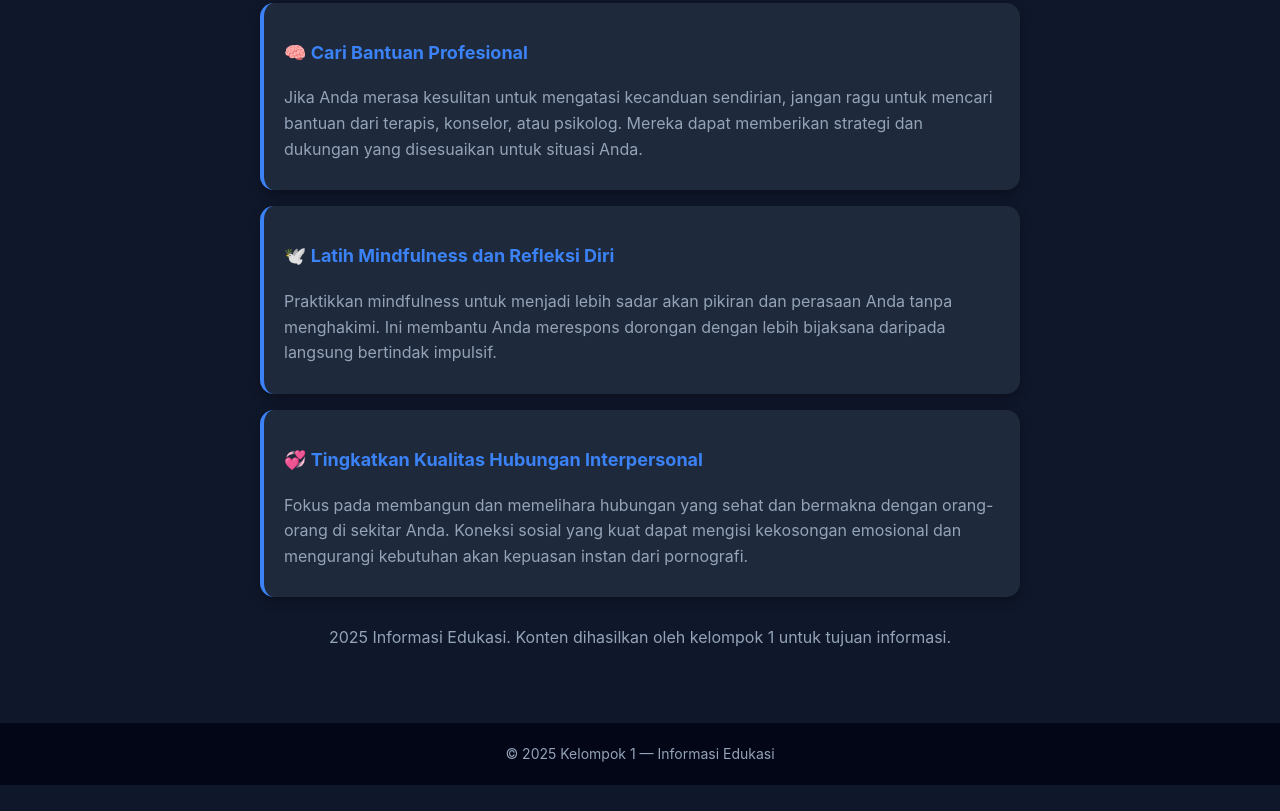
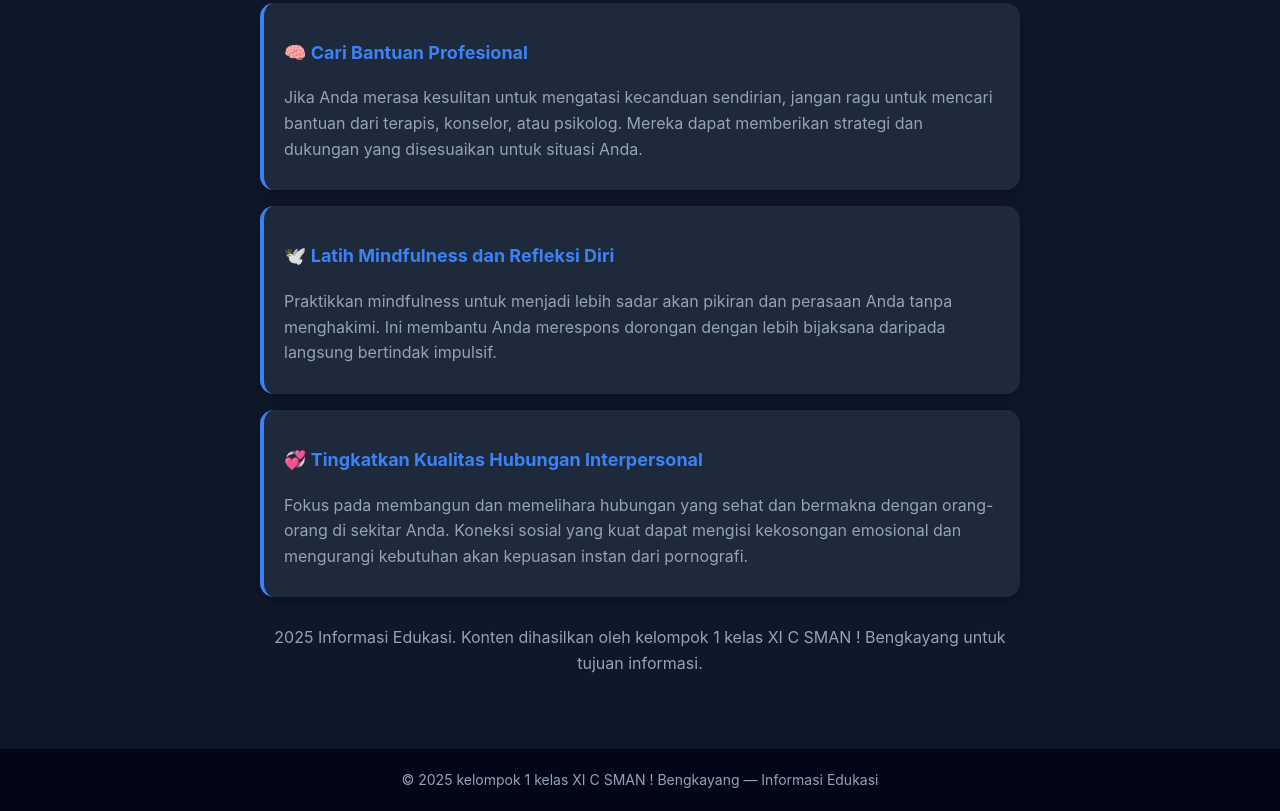
Before and after one commit to ChiutChiyu/Kelompok1, a plain HTML site: page index.html in a window 1280 px wide. Shown: the part 1495-2306 px from the top of the page. Before the commit the page ends 2280 px from the top, so only its background shows below. Drawn offline with Linux system fonts and the light colour scheme.

Commit message:
Update index.html

```diff
--- a/index.html
+++ b/index.html
@@ -145,11 +145,12 @@ footer p {
   <p>Fokus pada membangun dan memelihara hubungan yang sehat dan bermakna dengan orang-orang di sekitar Anda. Koneksi sosial yang kuat dapat mengisi kekosongan emosional dan mengurangi kebutuhan akan kepuasan instan dari pornografi.</p>
 </div>
 
-<p style="text-align:center;margin-top:28px;color:var(--muted);">2025 Informasi Edukasi. Konten dihasilkan oleh kelompok 1 untuk tujuan informasi.</p>
+<p style="text-align:center;margin-top:28px;color:var(--muted);">2025 Informasi Edukasi. Konten dihasilkan oleh kelompok 1 kelas XI C SMAN ! Bengkayang untuk tujuan informasi.</p>
 
   </main>
   <footer>
-    <p>© 2025 Kelompok 1 — Informasi Edukasi</p>
+    <p>© 2025 kelompok 1 kelas XI C SMAN ! Bengkayang — Informasi Edukasi</p>
   </footer>
 </body>
+
 </html>
```
